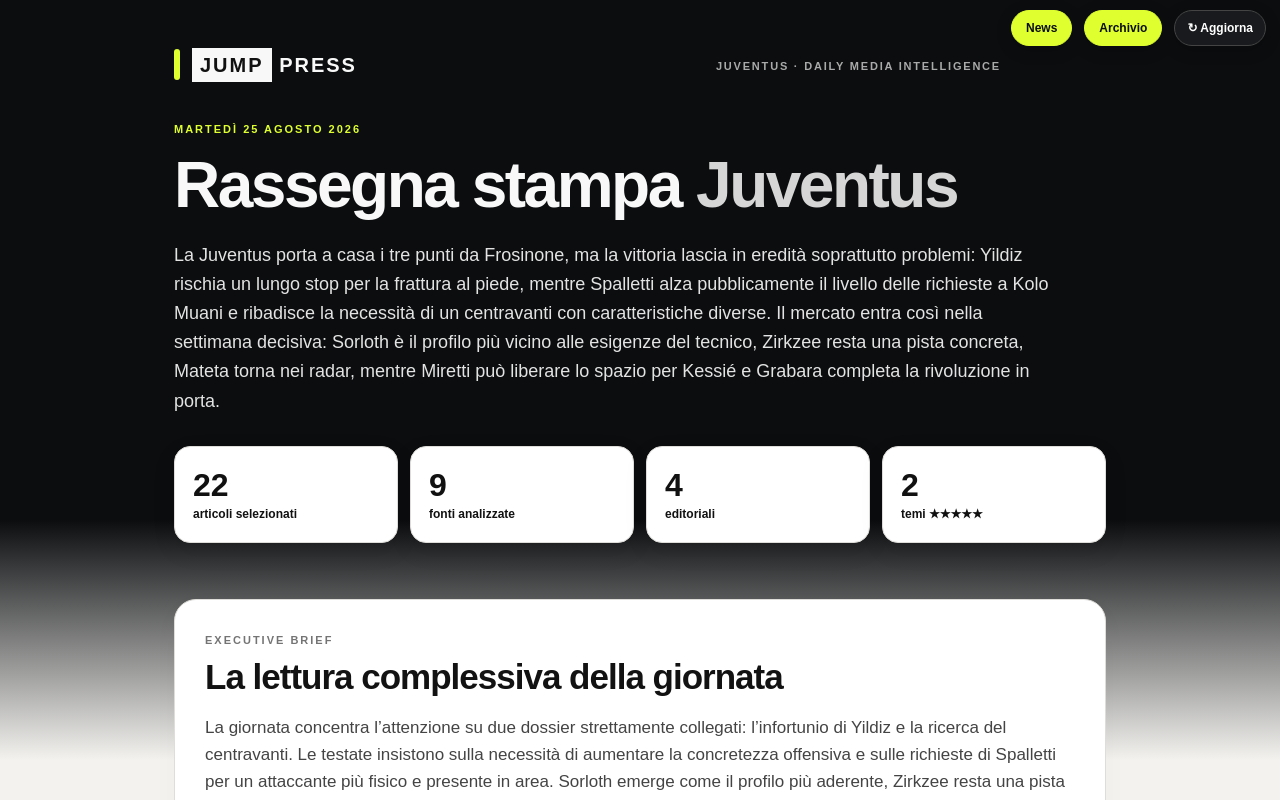
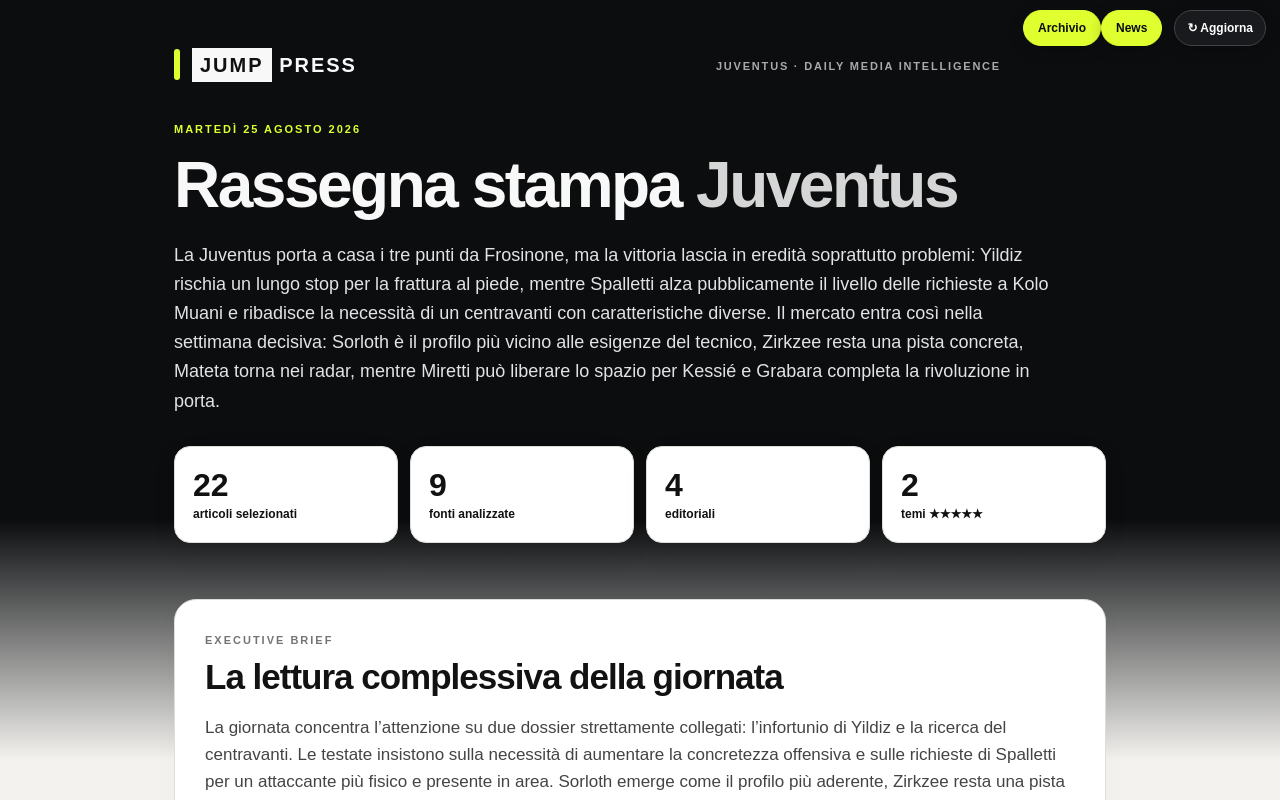
Before and after one commit to guerricristina-creator/jump-press-rassegna-stampa, a Next.js app: page / in a window 1280 px wide. Shown: the top 800 px of the page. Built offline with nearby package versions, Linux system fonts and the light colour scheme.

Commit message:
Sistema navigazione Archivio e News

```diff
--- a/app/components/AppControls.js
+++ b/app/components/AppControls.js
@@ -7,7 +7,8 @@
  const inArchive=pathname.startsWith('/archivio');
  const onArchiveIndex=pathname==='/archivio';
  const inNews=pathname.startsWith('/news');
- const refresh=()=>{window.location.replace('/?v='+Date.now())};
+ const refreshHome=()=>{window.location.replace('/?v='+Date.now())};
+ const refreshNews=()=>{window.location.replace('/news?v='+Date.now())};
 
  if(onArchiveIndex){
   return <div className="appcontrols"><Link className="backbutton" href="/">← <span>Indietro</span></Link></div>;
@@ -18,8 +19,8 @@
  }
 
  if(inNews){
-  return <div className="appcontrols"><Link className="backbutton" href="/">← <span>Rassegna</span></Link></div>;
+  return <div className="appcontrols"><button type="button" onClick={refreshNews} aria-label="Aggiorna news">↻ <span>Aggiorna</span></button><Link className="backbutton" href="/">← <span>Indietro</span></Link></div>;
  }
 
- return <div className="appcontrols"><Link className="newsbutton" href="/news">News</Link><Link className="archivebutton" href="/archivio">Archivio</Link><button type="button" onClick={refresh} aria-label="Aggiorna rassegna">↻ <span>Aggiorna</span></button></div>;
+ return <div className="appcontrols homecontrols"><div className="navstack"><Link className="archivebutton" href="/archivio">Archivio</Link><Link className="newsbutton" href="/news">News</Link></div><button type="button" onClick={refreshHome} aria-label="Aggiorna rassegna">↻ <span>Aggiorna</span></button></div>;
 }
```
